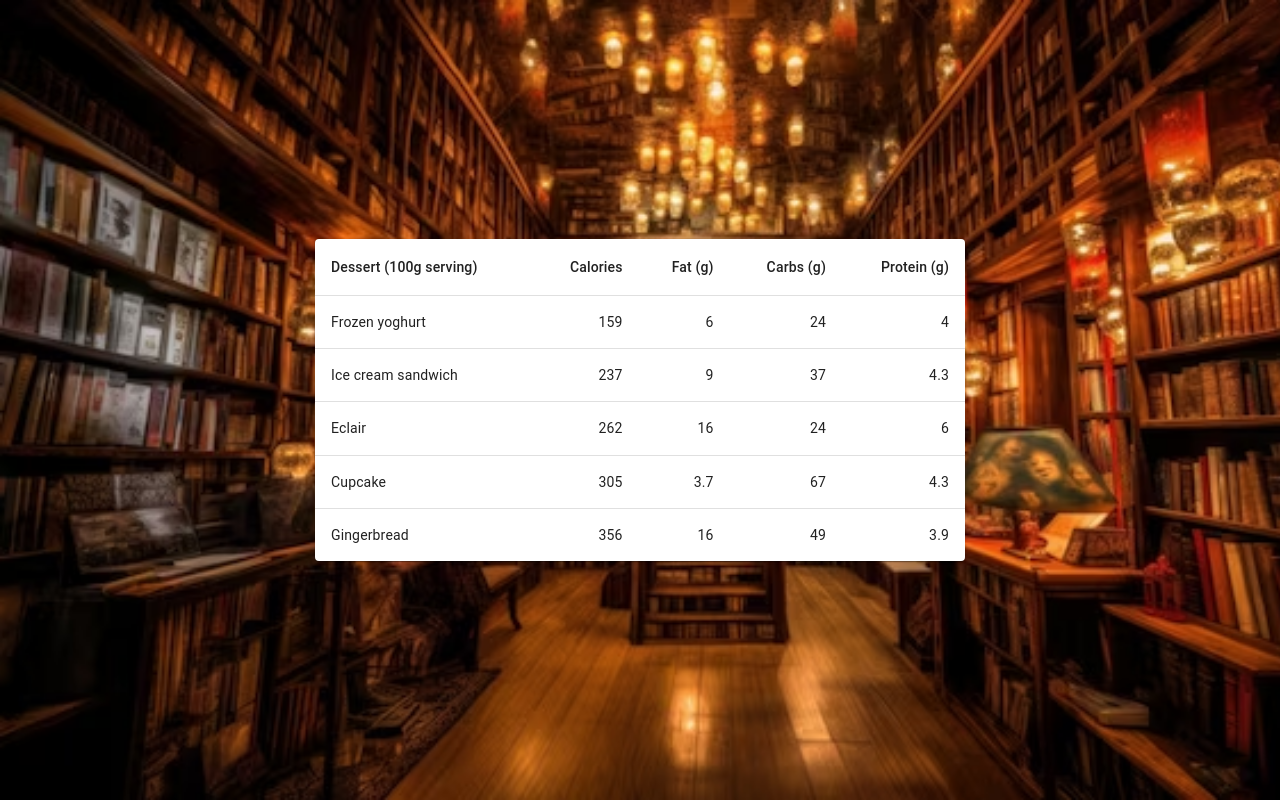
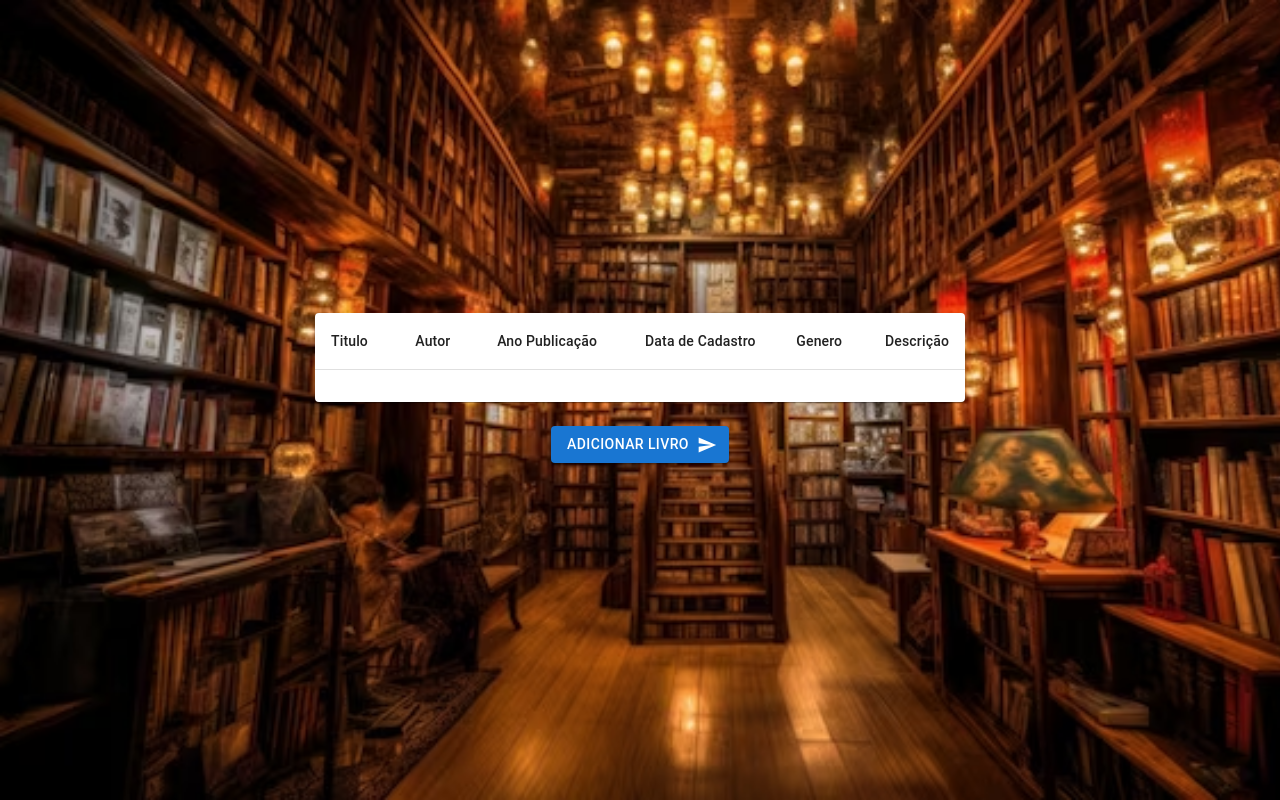
Before and after one commit to claudinei05/cadastro_de_livros, a React (Create React App) app: page / in a window 1280 px wide. Built offline with nearby package versions, Linux system fonts and the light colour scheme.

Commit message:
criar componetes Livros, FormularioLivros

```diff
--- a/package.json
+++ b/package.json
@@ -5,7 +5,8 @@
   "dependencies": {
     "@emotion/react": "^11.11.1",
     "@emotion/styled": "^11.11.0",
-    "@mui/material": "^5.14.10",
+    "@mui/icons-material": "^5.14.11",
+    "@mui/material": "^5.14.11",
     "@testing-library/jest-dom": "^5.17.0",
     "@testing-library/react": "^13.4.0",
     "@testing-library/user-event": "^13.5.0",
--- /dev/null
+++ b/src/componentes/FormAdicionarLivros.tsx
@@ -0,0 +1,82 @@
+import React from "react";
+import {
+  Dialog,
+  DialogTitle,
+  DialogContent,
+  DialogActions,
+  TextField,
+  Button,
+} from "@mui/material";
+
+interface FormAdicionarLivrosProps {
+  open: boolean;
+  onClose: () => void; // Defina a propriedade onClose
+}
+
+export default function FormAdicionarLivros({
+  open,
+  onClose, // Use onClose em vez de anclose
+}: FormAdicionarLivrosProps) {
+  return (
+    <Dialog open={open} onClose={onClose}>
+      {" "}
+      {/* Use onClose aqui */}
+      <DialogTitle>Adicionar Livro</DialogTitle>
+      <DialogContent>
+        <TextField
+          autoFocus
+          margin="dense"
+          id="title"
+          label="Título"
+          type="text"
+          fullWidth
+          variant="standard"
+        />
+        <TextField
+          margin="dense"
+          id="author"
+          label="Autor"
+          type="text"
+          fullWidth
+          variant="standard"
+        />
+        <TextField
+          margin="dense"
+          id="dataPublicacao"
+          label="Data de Publicação"
+          type="date"
+          fullWidth
+          variant="standard"
+        />{" "}
+        <TextField
+          margin="dense"
+          id="dataCadastro"
+          label="Data de Cadastro"
+          type="date"
+          fullWidth
+          variant="standard"
+        />
+        <TextField
+          margin="dense"
+          id="genero"
+          label="Genero"
+          type="text"
+          fullWidth
+          variant="standard"
+        />
+        <TextField
+          margin="dense"
+          id="description"
+          label="Descrição"
+          type="text"
+          fullWidth
+          variant="standard"
+        />
+      </DialogContent>
+      <DialogActions>
+        <Button onClick={onClose}>Fechar</Button> {/* Use onClose aqui */}
+        <Button onClick={() => {}}>Adicionar</Button>
+      </DialogActions>
+    </Dialog>
+  );
+}
--- /dev/null
+++ b/src/componentes/TableLivros.tsx
@@ -0,0 +1,57 @@
+import * as React from "react";
+import Table from "@mui/material/Table";
+import TableBody from "@mui/material/TableBody";
+import TableCell from "@mui/material/TableCell";
+import TableContainer from "@mui/material/TableContainer";
+import TableHead from "@mui/material/TableHead";
+import TableRow from "@mui/material/TableRow";
+import Paper from "@mui/material/Paper";
+
+function createData(
+  titulo: string,
+  autor: string,
+  anoPublicacao: string,
+  dataCadastro: string,
+  genero: string,
+  descricao: string
+) {
+  return { titulo, autor, anoPublicacao, dataCadastro, genero, descricao };
+}
+
+const rows = [createData("", "", "", "", "", "")];
+
+export default function TabelasLivros() {
+  return (
+    <TableContainer component={Paper}>
+      <Table sx={{ minWidth: 650 }} aria-label="simple table">
+        <TableHead>
+          <TableRow>
+            <TableCell>Titulo</TableCell>
+            <TableCell align="right">Autor</TableCell>
+            <TableCell align="right">Ano Publicação</TableCell>
+            <TableCell align="right">Data de Cadastro</TableCell>
+            <TableCell align="right">Genero</TableCell>
+            <TableCell align="right">Descrição</TableCell>
+          </TableRow>
+        </TableHead>
+        <TableBody>
+          {rows.map((row) => (
+            <TableRow
+              key={row.titulo}
+              sx={{ "&:last-child td, &:last-child th": { border: 0 } }}
+            >
+              <TableCell component="th" scope="row">
+                {row.titulo}
+              </TableCell>
+              <TableCell align="right">{row.autor}</TableCell>
+              <TableCell align="right">{row.anoPublicacao}</TableCell>
+              <TableCell align="right">{row.dataCadastro}</TableCell>
+              <TableCell align="right">{row.genero}</TableCell>
+              <TableCell align="right">{row.descricao}</TableCell>
+            </TableRow>
+          ))}
+        </TableBody>
+      </Table>
+    </TableContainer>
+  );
+}
--- a/src/componentes/table.tsx
+++ /dev/null
@@ -1,60 +0,0 @@
-import * as React from "react";
-import Table from "@mui/material/Table";
-import TableBody from "@mui/material/TableBody";
-import TableCell from "@mui/material/TableCell";
-import TableContainer from "@mui/material/TableContainer";
-import TableHead from "@mui/material/TableHead";
-import TableRow from "@mui/material/TableRow";
-import Paper from "@mui/material/Paper";
-
-function createData(
-  name: string,
-  calories: number,
-  fat: number,
-  carbs: number,
-  protein: number
-) {
-  return { name, calories, fat, carbs, protein };
-}
-
-const rows = [
-  createData("Frozen yoghurt", 159, 6.0, 24, 4.0),
-  createData("Ice cream sandwich", 237, 9.0, 37, 4.3),
-  createData("Eclair", 262, 16.0, 24, 6.0),
-  createData("Cupcake", 305, 3.7, 67, 4.3),
-  createData("Gingerbread", 356, 16.0, 49, 3.9),
-];
-
-export default function TabelasLivros() {
-  return (
-    <TableContainer component={Paper}>
-      <Table sx={{ minWidth: 650 }} aria-label="simple table">
-        <TableHead>
-          <TableRow>
-            <TableCell>Dessert (100g serving)</TableCell>
-            <TableCell align="right">Calories</TableCell>
-            <TableCell align="right">Fat&nbsp;(g)</TableCell>
-            <TableCell align="right">Carbs&nbsp;(g)</TableCell>
-            <TableCell align="right">Protein&nbsp;(g)</TableCell>
-          </TableRow>
-        </TableHead>
-        <TableBody>
-          {rows.map((row) => (
-            <TableRow
-              key={row.name}
-              sx={{ "&:last-child td, &:last-child th": { border: 0 } }}
-            >
-              <TableCell component="th" scope="row">
-                {row.name}
-              </TableCell>
-              <TableCell align="right">{row.calories}</TableCell>
-              <TableCell align="right">{row.fat}</TableCell>
-              <TableCell align="right">{row.carbs}</TableCell>
-              <TableCell align="right">{row.protein}</TableCell>
-            </TableRow>
-          ))}
-        </TableBody>
-      </Table>
-    </TableContainer>
-  );
-}
--- a/src/pages/Livros.tsx
+++ b/src/pages/Livros.tsx
@@ -1,50 +1,30 @@
-// import { Grid } from "@mui/material";
-// import React from "react";
-// import TabelasLivros from "../componentes/table";
-// import ImgBiblioteca from "../public/assets/Biblioteca.jpg";
-
-// const ImgBackground =
-//   require("../public/assets/biblioteca-magica.avif") as string;
-// const Livros: React.FC = () => {
-//   return (
-//     <Grid
-//       container
-//       spacing={2}
-//       sx={{
-//         height: "100vh",
-//         padding: "0 5rem ",
-//         backgroundColor: "#4253b1",
-//       }}
-//       justifyContent="center"
-//       alignItems="center"
-//     >
-//       <Grid>
-//         <Grid item>
-//           <TabelasLivros />
-//         </Grid>
-//       </Grid>
-//     </Grid>
-//     // <div>
-//     //   <img src={ImgBackground}>Hello World</img>
-//     // </div>
-//   );
-// };
-// export default Livros;
-import { Grid } from "@mui/material";
-import React from "react";
-import TabelasLivros from "../componentes/table";
+import React, { useState } from "react";
+import { Button, Grid } from "@mui/material";
+import TabelasLivros from "../componentes/TableLivros";
 import ImgBackground from "../public/assets/biblioteca-magica.avif";
+import SendIcon from "@mui/icons-material/Send";
+import FormAdicionarLivros from "../componentes/FormAdicionarLivros";
 
 const Livros: React.FC = () => {
+  const [open, setOpen] = useState(false);
+
+  const handleOpen = () => {
+    setOpen(true);
+  };
+
+  const handleClose = () => {
+    setOpen(false);
+  };
+
   return (
+    <>
       <div
         style={{
           backgroundImage: `url(${ImgBackground})`,
           backgroundSize: "cover",
-        //backgroundRepeat: "no-repeat",
-        // backgroundPosition: "center",
           minHeight: "100vh",
           display: "flex",
+          flexDirection: "column",
           justifyContent: "center",
           alignItems: "center",
         }}
@@ -54,7 +34,21 @@ const Livros: React.FC = () => {
             <TabelasLivros />
           </Grid>
         </Grid>
+        <Grid container justifyContent="center" alignItems="center">
+          <Grid item sx={{ m: 3 }}>
+            <Button
+              variant="contained"
+              endIcon={<SendIcon />}
+              onClick={handleOpen}
+            >
+              Adicionar Livro
+            </Button>
+          </Grid>
+        </Grid>
       </div>
+
+      <FormAdicionarLivros open={open} onClose={handleClose} />
+    </>
   );
 };
 
```
Also changed, not shown: src/types/ListaLivrosType.ts (added, +10 -0 lines), 1 other file (tests, documents, lock files or other folders). Lines whose indentation alone changed are shown as unchanged.
